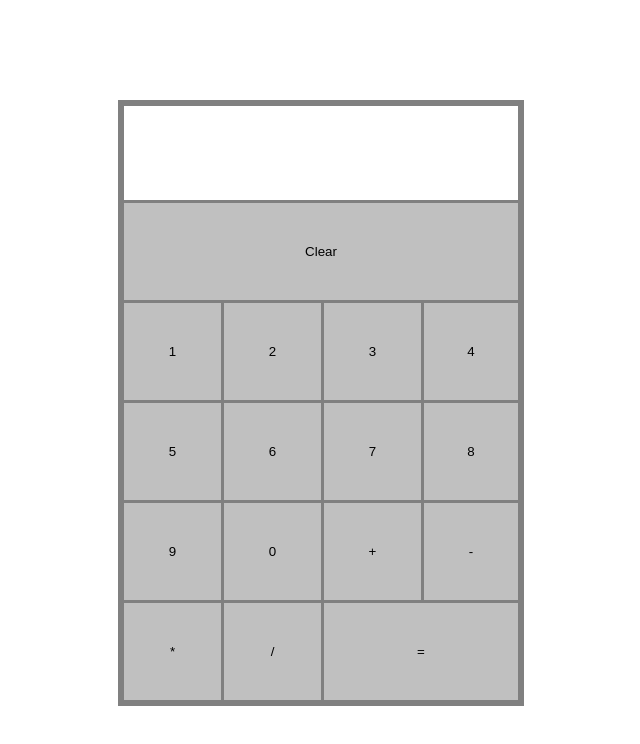
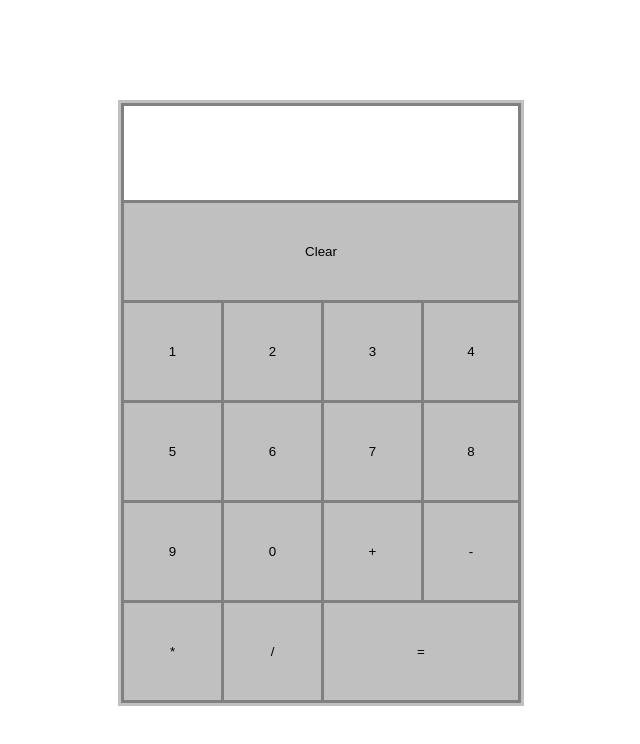
Before and after one commit to eflaass/Calculator, a plain HTML site: page index.html in a window 1280 px wide. Shown: the whole page, without its empty margins (319-959 px from the left). Drawn offline with Linux system fonts and the light colour scheme.

Commit message:
Update style.css

```diff
--- a/style.css
+++ b/style.css
@@ -2,7 +2,7 @@
   width:400px;
   height:auto;
   margin:100px auto;
-  border:3px solid grey;
+  border:3px solid silver;
 }
 
 input {
```
